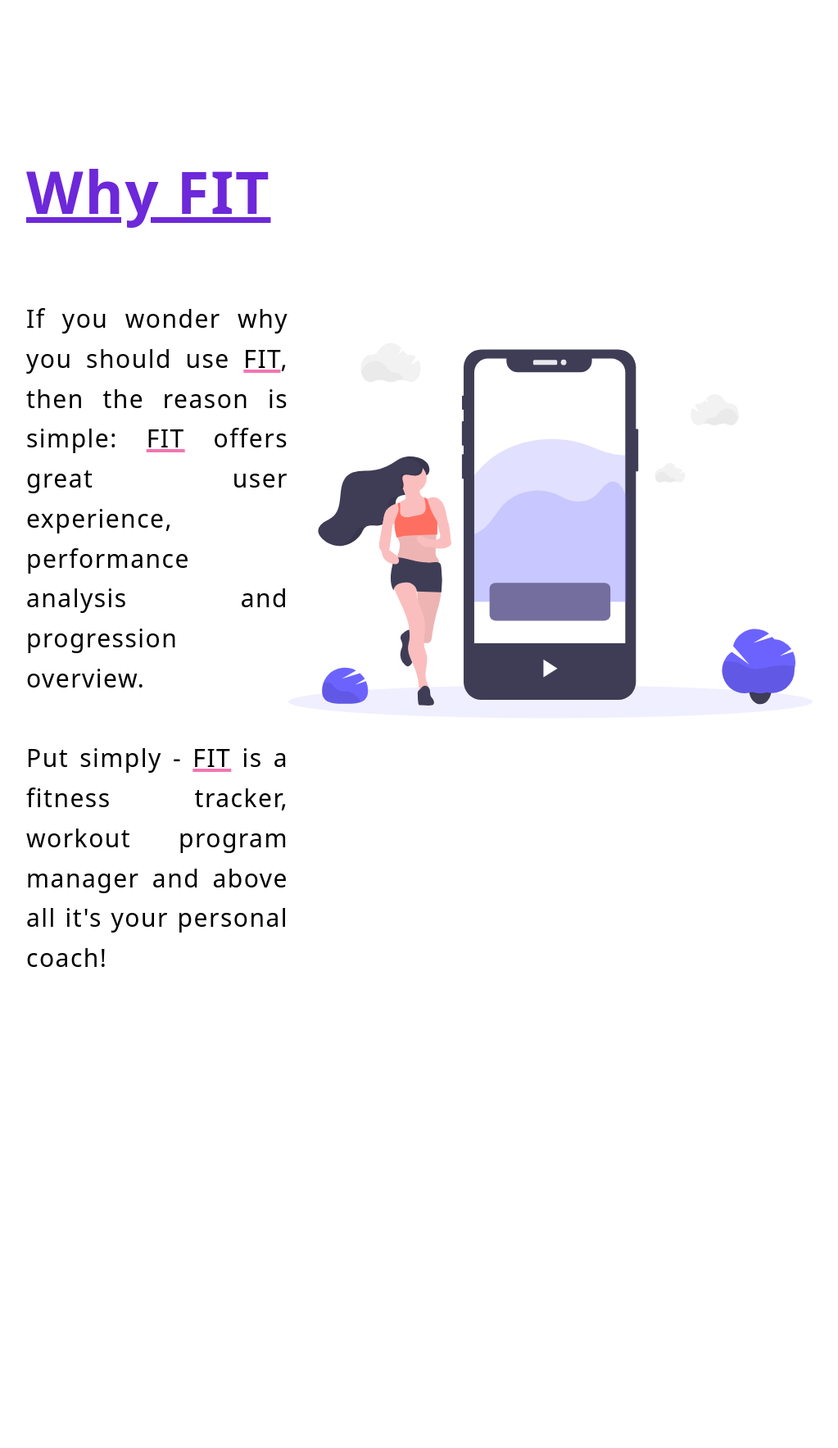
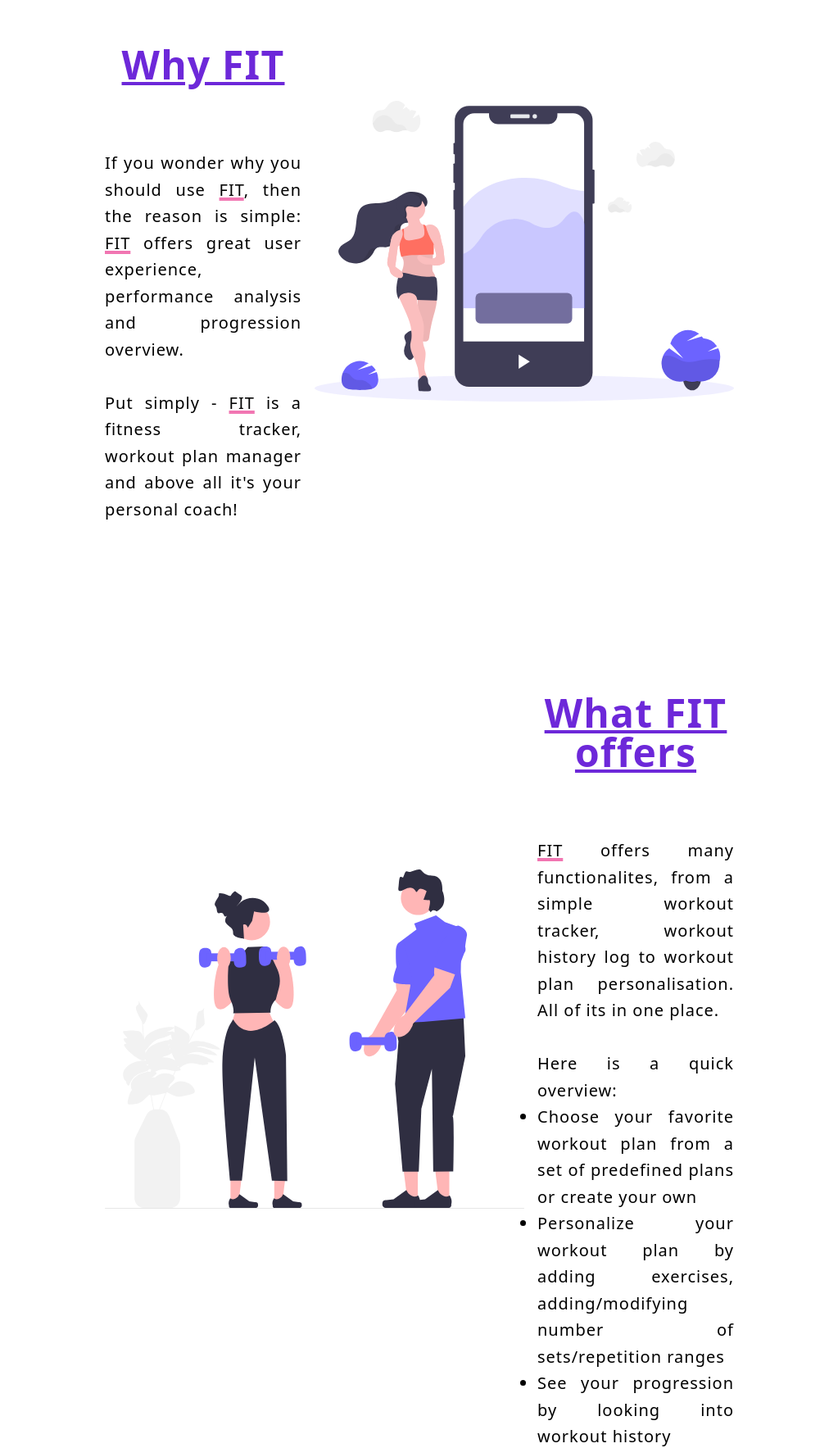
Before and after one commit to Rimberse/FIT, a React (Create React App) app in the folder frontend/: page / in a window 1280 px wide. Shown: the part 873-2640 px from the top of the page at 82% size, without its empty margins (128-1151 px from the left). Before the commit the page ends 2323 px from the top, so only its background shows below. Built offline with nearby package versions, Linux system fonts and the light colour scheme.

Commit message:
Finish addition of feature cards

```diff
--- a/frontend/src/App.js
+++ b/frontend/src/App.js
@@ -5,14 +5,6 @@ import Landing from './components/Landing';
 function App() {
   return (
     <div className="App">
-      <div className="container mx-auto bg-gray-200 rounded-xl shadow border p-8 m-10">
-        <p className="text-3xl text-gray-700 font-bold mb-5">
-          Welcome!
-        </p>
-        <p className="text-gray-500 text-lg">
-          React and Tailwind CSS in action
-        </p>
-      </div>
       <Landing />
     </div>
   );
--- a/frontend/src/components/Landing.js
+++ b/frontend/src/components/Landing.js
@@ -2,6 +2,7 @@ import React from "react";
 import '../styles/landing.css';
 import app from '../resources/illustrations/landing_fitness_tracker.svg';
 import features from '../resources/illustrations/landing_personal_trainer.svg';
+import differences from '../resources/illustrations/landing_fitness_stats.svg';
 
 const Landing = () => {
     const scrollDown = () => {
@@ -15,14 +16,40 @@ const Landing = () => {
                 Enhance your workout routine for <span className="underline decoration-pink-500 decoration-4 underline-offset-8">Better Results</span>
             </h2>
 
-            <div className="font-sans mx-auto my-64 flex flex-col w-3/4 justify-center items-center">
-                <div className="flex flex-row justify-center">
+            <div className="font-sans mx-auto my-64 flex flex-col w-3/5 justify-items-center items-center">
+                <div className="flex flex-row justify-center items-center my-16">
                     <div>
-                        <h3 className="text-7xl my-24 font-semibold tracking-wide text-violet-700 underline">Why FIT</h3>
-                        <p className="text-3xl tracking-wider leading-relaxed text-justify">If you wonder why you should use <span className="underline decoration-pink-500/75 decoration-4">FIT</span>, then the reason is simple: <span className="underline decoration-pink-500/75 decoration-4">FIT</span> offers great user experience, performance analysis and progression overview.
-                        <br/><br/>Put simply - <span className="underline decoration-pink-500/75 decoration-4">FIT</span> is a fitness tracker, workout program manager and above all it's your personal coach!</p>
+                        <h3 className="text-5xl my-20 font-semibold tracking-wide text-violet-700 underline text-center">Why FIT</h3>
+                        <p className="text-xl tracking-wider leading-relaxed text-justify">If you wonder why you should use <span className="underline decoration-pink-500/75 decoration-4">FIT</span>, then the reason is simple: <span className="underline decoration-pink-500/75 decoration-4">FIT</span> offers great user experience, performance analysis and progression overview.
+                        <br/><br/>Put simply - <span className="underline decoration-pink-500/75 decoration-4">FIT</span> is a fitness tracker, workout plan manager and above all it's your personal coach!</p>
                     </div>
-                    <img className="w-2/3 shrink-0" src={app} />
+                    <img className="w-2/3 ml-4 shrink-0" src={app} />
+                </div>
+
+                <div className="flex flex-row justify-center items-center my-16">
+                    <img className="w-2/3 mr-4 shrink-0" src={features} />
+                    <div>
+                        <h3 className="text-5xl my-20 font-semibold tracking-wide text-violet-700 underline text-center">What FIT offers</h3>
+                        <p className="text-xl tracking-wider leading-relaxed text-justify"><span className="underline decoration-pink-500/75 decoration-4">FIT</span> offers many functionalites, from a simple workout tracker, workout history log to workout plan personalisation. All of its in one place. <br/><br/>Here is a quick overview:
+                        <ul className="list-disc">
+                            <li>Choose your favorite workout plan from a set of predefined plans or create your own</li>
+                            <li>Personalize your workout plan by adding exercises, adding/modifying number of sets/repetition ranges</li>
+                            <li>See your progression by looking into workout history</li>
+                        </ul></p>
+                    </div>
+                </div>
+
+                <div className="flex flex-row justify-center items-center my-16">
+                    <div>
+                        <h3 className="text-5xl my-20 font-semibold tracking-wide text-violet-700 underline text-center">How FIT differentiates itself from other applications</h3>
+                        <p className="text-xl tracking-wider leading-relaxed text-justify">Asking yourself why you should use <span className="underline decoration-pink-500/75 decoration-4">FIT</span>, instead of any other app, which provides the same functionalities?<br/>
+                        Have been already using an another app and been thinking about switching to other app or trying something new?<br/><br/>
+                        Think no more!<br/>Give <span className="underline decoration-pink-500/75 decoration-4">FIT</span> a try and leave a feedback if you don't like it in the end, <span className="underline decoration-pink-500/75 decoration-4">FIT</span> is evolving and we need user feedbacks.
+                        <br/><br/>As for the differences:<br/><span className="underline decoration-pink-500/75 decoration-4">FIT</span> offers a fully personalized experience, change your workout plan, exercises, number of sets, ranges. Fully modifiable workout routine<br/>
+                        See how you progress throughout your journey by seeing your workout history, achievements, failures or loss of perfomance.<br/>
+                        And that's not all! You will also have a possibility to share your workout plan, history with others or see theirs.</p>
+                    </div>
+                    <img className="w-2/3 ml-4 shrink-0" src={differences} />
                 </div>
             </div>
 
```
